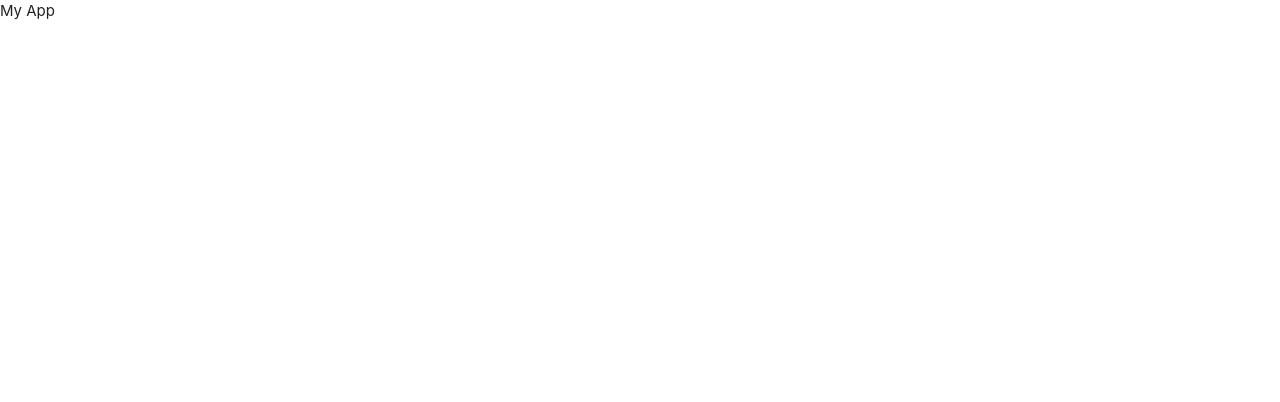
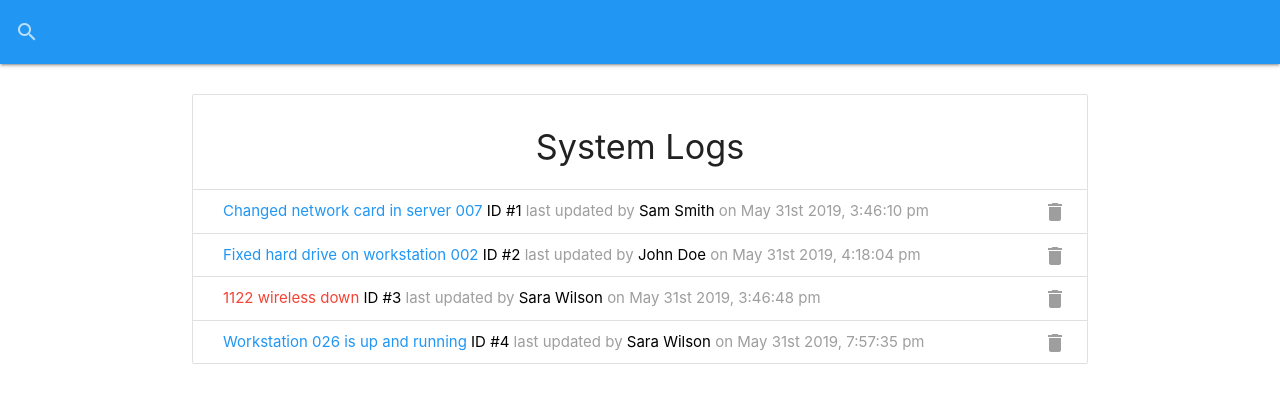
Before and after one commit to silveriordza/tech-logs, a React (Create React App) app: page / in a window 1280 px wide. Shown: the top 402 px of the page. Built offline with nearby package versions, Linux system fonts and the light colour scheme; data requests are answered from the project's data file.

Commit message:
Added list of logs showing the log, tech name, id, and the date the log was saved. We are also including a Preloader progress bar to show while the list is loading.

```diff
--- a/package.json
+++ b/package.json
@@ -6,8 +6,11 @@
     "@testing-library/jest-dom": "^5.15.0",
     "@testing-library/react": "^11.2.7",
     "@testing-library/user-event": "^12.8.3",
+    "materialize-css": "^1.0.0",
+    "moment": "^2.29.1",
     "react": "^17.0.2",
     "react-dom": "^17.0.2",
+    "react-moment": "^1.1.1",
     "react-scripts": "4.0.3",
     "web-vitals": "^1.1.2"
   },
@@ -42,5 +45,4 @@
     "json-server": "^0.17.0"
   },
   "proxy": "http://localhost:5000"
-
 }
--- a/public/index.html
+++ b/public/index.html
@@ -9,6 +9,7 @@
       name="description"
       content="Web site created using create-react-app"
     />
+    <!-- the link below is for getting nice ICONS from the google APIs, is called MATERIAL ICONS-->
     <link href="https://fonts.googleapis.com/icon?family=Material+Icons"
       rel="stylesheet">
     <link rel="manifest" href="%PUBLIC_URL%/manifest.json" />
--- a/src/App.js
+++ b/src/App.js
@@ -1,4 +1,6 @@
-import React, {useEffect} from 'react'
+import React, {Fragment, useEffect} from 'react'
+import SearchBar from './components/layout/SearchBar'
+import Logs from './components/logs/Logs'
 
 //Import the css from materialize, and also the M function of it.
 import 'materialize-css/dist/css/materialize.min.css';
@@ -13,9 +15,13 @@
     M.AutoInit(); //Now we will be able to use modal dialogs, buttons and other stuff.
   });
 
-  return (
-    <div className="App">My App</div>
-  );
+  return <Fragment>
+      <SearchBar/>
+      <div className="container" >
+        <Logs/>
+      </div>
+  </Fragment>
+
 }
 
 export default App;
--- /dev/null
+++ b/src/components/layout/Preloader.js
@@ -0,0 +1,11 @@
+import React from 'react'
+
+const Preloader = () => {
+	return (
+		<div className='progress blue lighten-4'>
+			<div className="indeterminate blue"></div>
+		</div>
+	)
+}
+
+export default Preloader
--- /dev/null
+++ b/src/components/layout/SearchBar.js
@@ -0,0 +1,19 @@
+import React from 'react'
+
+const SearchBar = () => {
+	return (
+		<nav style={{marginBottom: '30px'}} className='blue'>
+			<div className="nav-wrapper">
+			<form>
+				<div className="input-field">
+				<input id="search" type="search"/>
+				<label className="label-icon" htmlFor="search"><i className="material-icons">search</i></label>
+				<i className="material-icons">close</i>
+				</div>
+			</form>
+			</div>
+		</nav>
+	)
+}
+
+export default SearchBar
--- /dev/null
+++ b/src/components/logs/LogItem.js
@@ -0,0 +1,33 @@
+import React from 'react'
+import Moment from 'react-moment'
+import PropTypes from 'prop-types'
+
+
+const LogItem = ({log}) => {
+	return (
+		<li className="collection-item" >
+			<div>
+				<a href="#edit-log-modal"
+				className={`modal-trigger ${
+					log.attention ? 'red-text' : 'blue-text'}`}
+				>
+					{log.message}
+				</a>
+				<span className='grey-text'>
+					<span className='black-text'> ID #{log.id}</span> last updated by {' '}
+					<span className='black-text'>{log.tech}</span> on {' '}
+					<Moment format='MMMM Do YYYY, h:mm:ss a'>{log.date}</Moment>
+				</span>
+				<a href="#!" className="secondary-content">
+					<i className='material-icons grey-text' >delete</i>
+				</a>
+			</div>
+		</li>
+	)
+}
+
+LogItem.propTypes = {
+	log: PropTypes.object.isRequired
+}
+
+export default LogItem
--- /dev/null
+++ b/src/components/logs/Logs.js
@@ -0,0 +1,44 @@
+import React, {useState, useEffect } from 'react'
+import LogItem from './LogItem'
+import Preloader from '../layout/Preloader'
+
+const Logs = () => {
+	const [logs, setLogs] = useState([]);
+	const [loading, setLoading] = useState(false);
+
+	useEffect(() => {
+		//This will load once when the coponent is loaded.
+		getLogs();
+		// eslint-disable-next-line
+	}, []);
+
+	//This function will pull all the logs from the technicians from the JSON Server data.
+	const getLogs = async () => {
+		setLoading(true);
+		const res = await fetch('/logs');
+		const data = await res.json();
+		setLogs(data);
+		setLoading(false);
+	}
+
+	if(loading){
+		//This preloader component is showing a very nice progress bar while the list of logs is loading
+		//If you don't use this preloader, it will show whatever message you put in here, for example <h4>Loading...</h4> but is not nice to see this message, is more nice to use the Materializer Preloader feature is a much nicer loading bar.
+		return <Preloader />
+	}
+
+	return (
+		<ul className='collection with-header'>
+			<li className='collection-header'>
+				<h4 className="center">System Logs</h4>
+			</li>
+			{(!loading && logs.length === 0 ? (
+				<p className='center'>No logs to show...</p>
+				) : (
+				logs.map(log => <LogItem log={log} key={log.id}/>)
+			))}
+		</ul>
+	)
+}
+
+export default Logs
```
Also changed, not shown: 1 other file (tests, documents, lock files or other folders).
